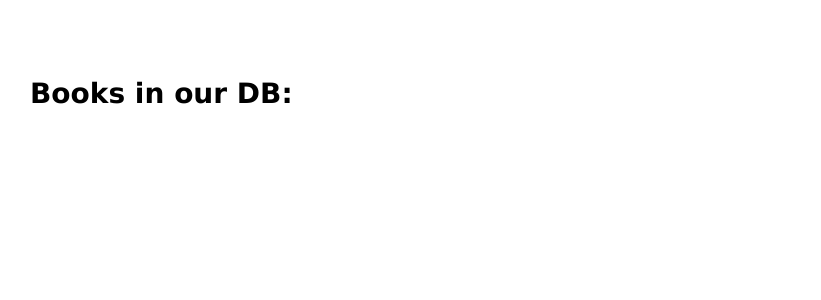
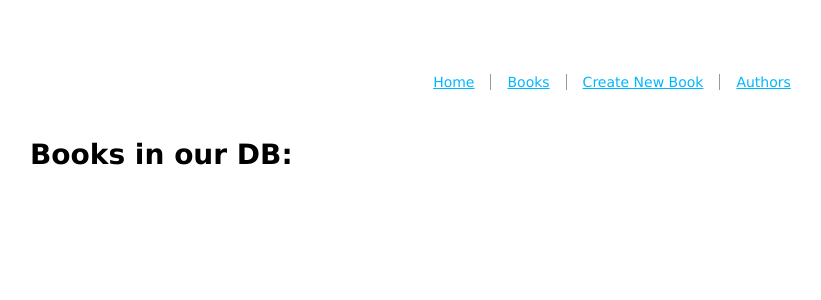
Before and after one commit to utkucikmaz/library-project, a Node server app: page /books in a window 1280 px wide. Shown: the top 300 px of the page, without its empty margins (28-849 px from the left). Run offline with Node 20, Linux system fonts and the light colour scheme; data that the repository does not hold is empty; some libraries are stand-ins or nearby versions.

Commit message:
editing authors

```diff
--- a/public/stylesheets/style.css
+++ b/public/stylesheets/style.css
@@ -1,12 +1,36 @@
 body {
-  padding: 50px;
-  font: 14px "Lucida Grande", Helvetica, Arial, sans-serif;
+    padding: 50px;
+    font: 14px "Lucida Grande", Helvetica, Arial, sans-serif;
 }
 
 a {
-  color: #00b7ff;
+    color: #00b7ff;
 }
 
 h1 {
-  color: 15px;
+    color: 15px;
 }
+
+nav {
+    display: flex;
+    flex-direction: row;
+    justify-content: center;
+    padding-top: 1rem;
+    margin-bottom: 3rem;
+}
+
+nav a {
+    padding: 0 1rem;
+    border-right: 1px solid #999;
+}
+
+nav a:last-child {
+    border-right: none;
+}
+
+.warning {
+    padding: 1rem;
+    font-weight: bold;
+    border: 1px solid rgb(255, 213, 135);
+    background-color: rgb(255, 213, 135);
+}
--- a/routes/author.routes.js
+++ b/routes/author.routes.js
@@ -7,8 +7,6 @@ const router = express.Router();
 router.get("/authors", (req, res, next) => {
     Author.find()
         .then((authorsFromDB) => {
-            console.log(authorsFromDB);
-
             const data = {
                 authors: authorsFromDB,
             };
--- a/routes/book.routes.js
+++ b/routes/book.routes.js
@@ -57,16 +57,40 @@ router.post("/books/create", (req, res, next) => {
 });
 
 // UPDATE: display form
-router.get("/books/:bookId/edit", (req, res, next) => {
+router.get("/books/:bookId/edit", async (req, res, next) => {
     const { bookId } = req.params;
 
-    Book.findById(bookId)
-        .then((bookToEdit) => {
-            // console.log(bookToEdit);
-            res.render("books/book-edit.hbs", { book: bookToEdit }); // <-- add this line
-        })
-        .catch((error) => next(error));
+    try {
+        const bookDetails = await Book.findById(bookId);
+        const authors = await Author.find();
+
+        const data = {
+            book: bookDetails,
+            authors: authors,
+        };
+
+        res.render("books/book-edit.hbs", data);
+    } catch (error) {
+        next(error);
+    }
 });
+
+// const { bookId } = req.params;
+
+// let bookDetails;
+
+// Book.findById(bookId)
+//     .then((bookToEdit) => {
+//         bookDetails = bookToEdit;
+//         return Author.find();
+//     })
+//     .then((authorsFromDB) => {
+//         res.render("books/book-edit.hbs", {
+//             book: bookToEdit,
+//             authorsArray: authorsFromDB,
+//         }); // <-- add this line
+//     })
+//     .catch((error) => next(error));
 
 // UPDATE: process form
 router.post("/books/:bookId/edit", (req, res, next) => {
--- a/views/layout.hbs
+++ b/views/layout.hbs
@@ -10,7 +10,12 @@
    </head>
 
    <body>
-
+      <nav>
+         <a href="/">Home</a>
+         <a href="/books">Books</a>
+         <a href="/books/create">Create New Book</a>
+         <a href="/authors">Authors</a>
+      </nav>
       {{{body}}}
 
       <script src="/js/script.js"></script>
```
Also changed, not shown: views/books/book-edit.hbs (+7 -3 lines).
